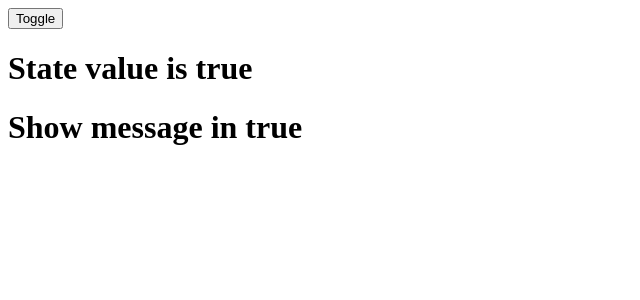
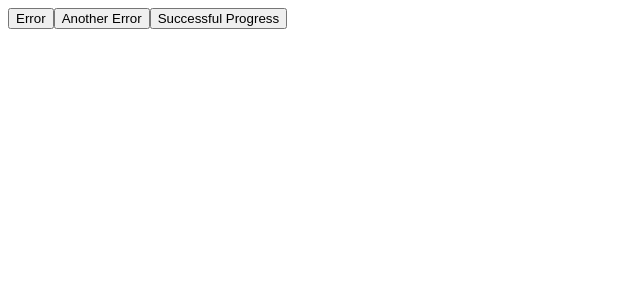
Before and after one commit to AbelJohn2020/useState-react, a React (Create React App) app in the folder usestate-app/: page / in a window 1280 px wide. Shown: the top 300 px of the page, without its empty margins (0-640 px from the left). Built offline with nearby package versions, Linux system fonts and the light colour scheme.

Commit message:
Add errors with buttons

```diff
--- a/usestate-app/src/App.js
+++ b/usestate-app/src/App.js
@@ -1,5 +1,6 @@
 import React from 'react';
-import ConditionalApp from './ConditionalApp';
+// import ConditionalApp from './ConditionalApp';
+import ErrorApp from './ErrorApp';
 // import CounterApp from './CounterApp';
 
 
@@ -7,7 +8,8 @@ function App() {
   return (
     <div>
       {/* <CounterApp /> */}
-      <ConditionalApp />
+      {/* <ConditionalApp /> */}
+      <ErrorApp />
     </div>
   );
 }
--- /dev/null
+++ b/usestate-app/src/ErrorApp.js
@@ -0,0 +1,15 @@
+import React, {useState} from 'react'
+
+function ErrorApp() {
+    const [error, setError] = useState("");
+    return (
+        <div>
+            <button onClick={() => setError("Mistake in bring the API")}>Error</button>
+            <button onClick={() => setError("Wrong credentials")}>Another Error</button>
+            <button onClick={() => setError(" ")}>Successful Progress</button>
+            { error && <h1>{ error }</h1> }
+        </div>
+    )
+}
+
+export default ErrorApp
```
